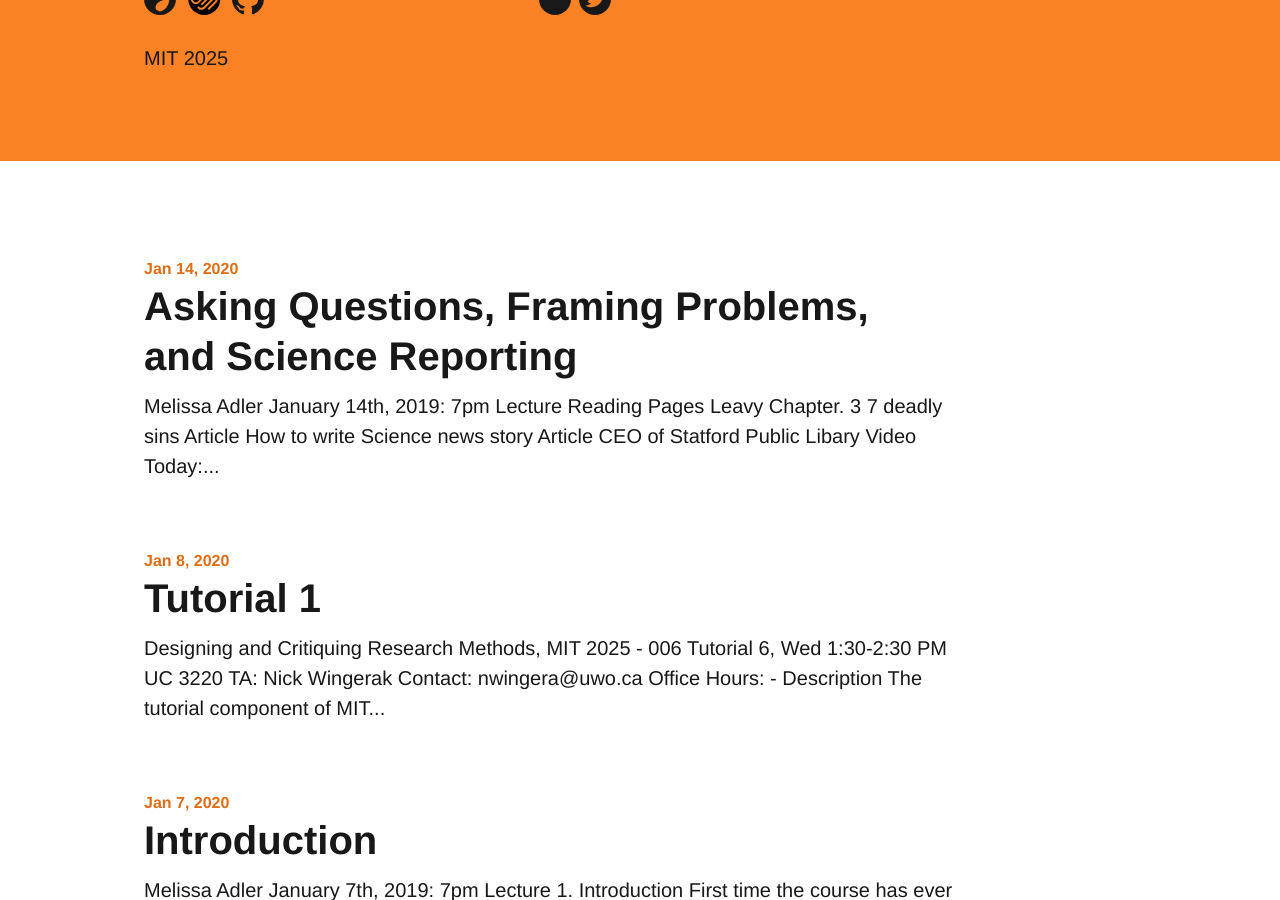
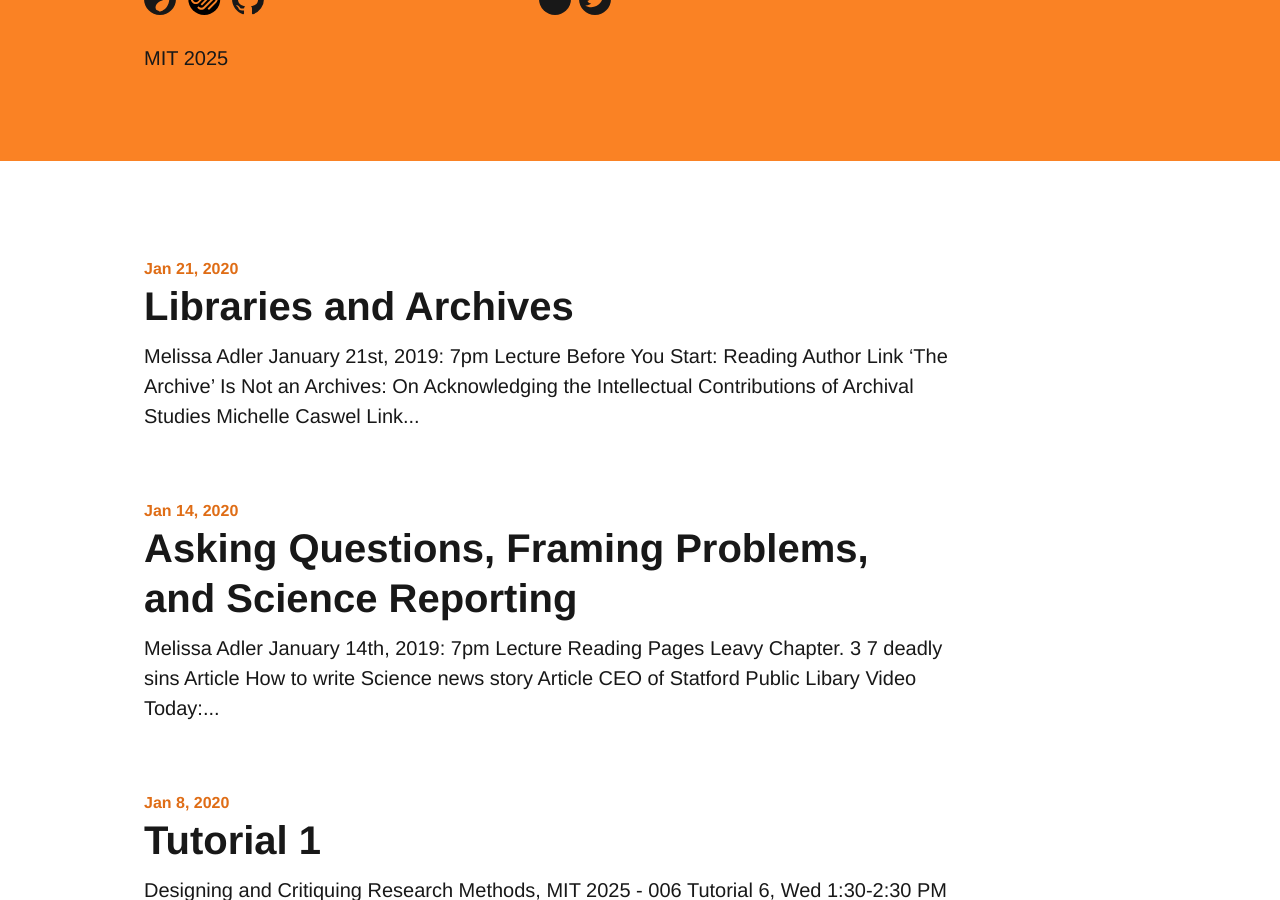
Before and after one commit to brettpetch/MIT-2025, a Jekyll site: the page built from index.html, in a window 1280 px wide and 900 px high, scrolled down 809 px. Built offline with Jekyll 4.4.1, drawn with Linux system fonts in a browser that asks for light colours; comment, search, counter and statistics services are not loaded.

Commit message:
commit the heck onto master

```diff
--- a/_posts/2020-01-07-Introduction.md
+++ b/_posts/2020-01-07-Introduction.md
@@ -3,6 +3,9 @@ title: Introduction
 author: Brett Petch
 date: 2020-01-07 19:00:00
 layout: category-post
+categories:
+    - week-1
+    - lecture
 ---
 
 ### Melissa Adler
--- a/_posts/2020-01-14-Asking-Questions.md
+++ b/_posts/2020-01-14-Asking-Questions.md
@@ -3,6 +3,9 @@ title: Asking Questions, Framing Problems, and Science Reporting
 author: Brett Petch
 date: 2020-01-14 19:00:00
 layout: category-post
+categories:
+    - week-2
+    - lecture
 ---
 
 #### Melissa Adler
--- /dev/null
+++ b/_posts/2020-01-21-Libraries-and-Archives.md
@@ -0,0 +1,19 @@
+---
+title: Libraries and Archives
+author: Brett Petch
+date: 2020-01-21 19:00:00
+layout: category-post
+categories:
+    - week-3
+    - lecture
+---
+
+#### Melissa Adler
+#### January 21st, 2019: 7pm Lecture
+
+Before You Start:
+
+|Reading                                                                                                 |Author               |Link |
+|--------------------------------------------------------------------------------------------------------|---------------------|-----|
+| ‘The Archive’ Is Not an Archives: On Acknowledging the Intellectual Contributions of Archival Studies  | Michelle Caswel     | [Link](https://escholarship.org/uc/item/7bn4v1fk)|
+| Video Interview: Deb Majer-Fraser, Archivist for the Diocese of London                                 | QA Productions      | [Vimeo Link](https://player.vimeo.com/video/379672606)|
```
Also changed, not shown: _posts/2020-01-08-Tutorial-1.md (+3 -0 lines).
